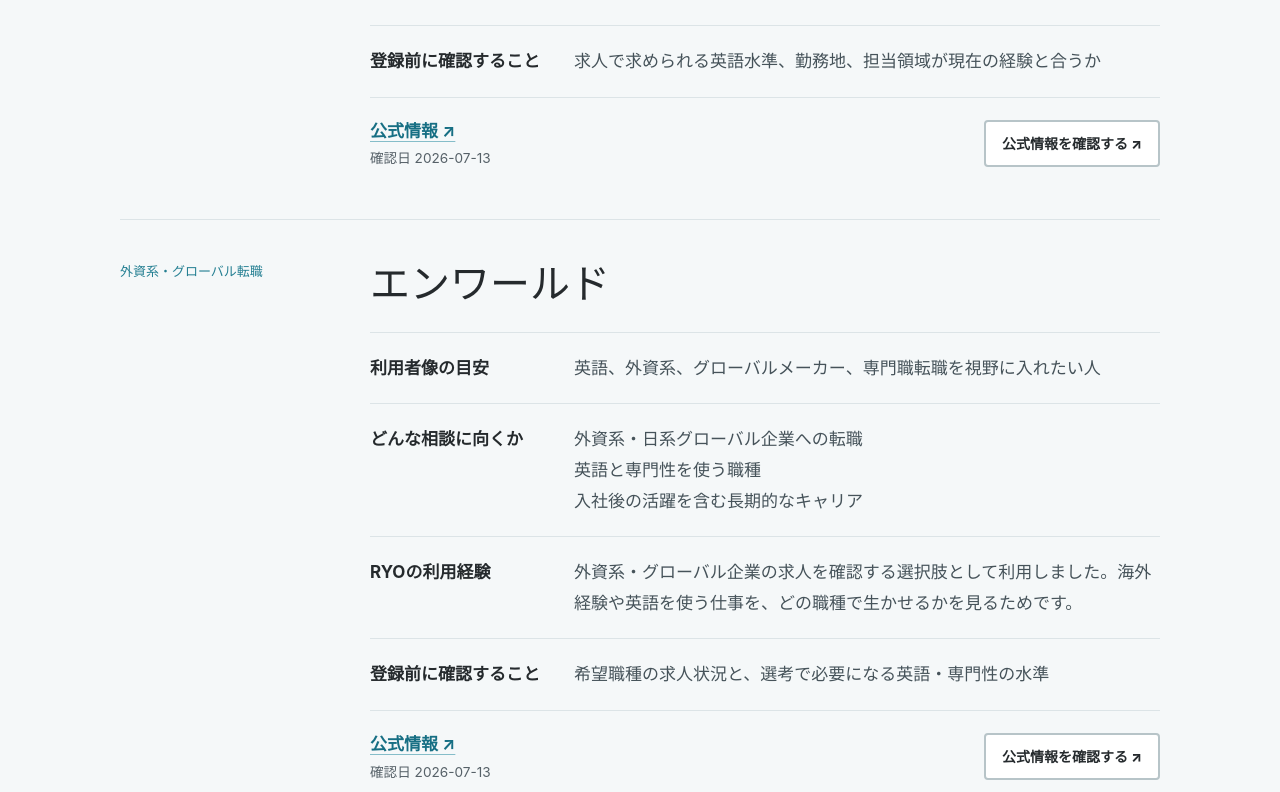
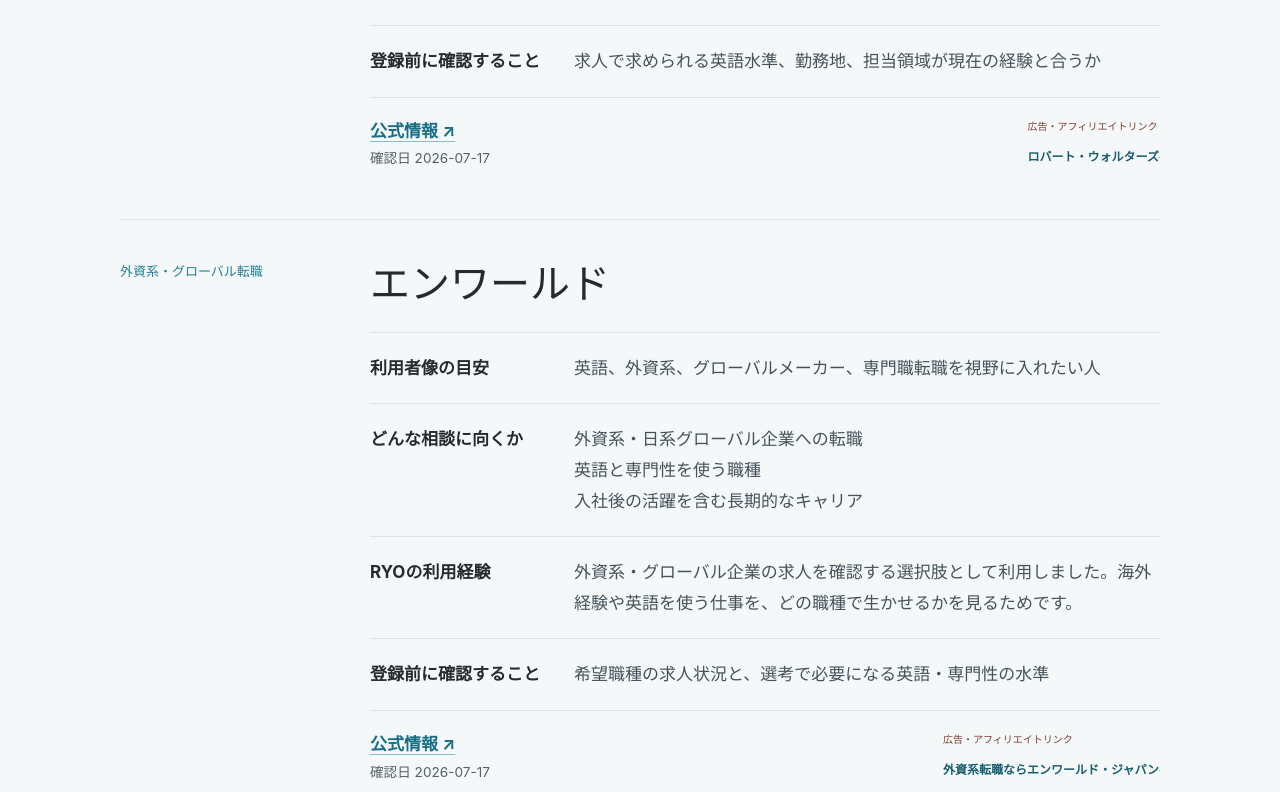
Before and after one commit to ryo0905-eng/manufacturing-compass, a Next.js app: page /career-agents in a window 1280 px wide. Shown: the part 4368-5160 px from the top of the page. Built offline with nearby package versions, Linux system fonts and the light colour scheme; no server answers; grey boxes are pictures that could not be loaded.

Commit message:
feat: 承認済み転職エージェントの広告リンクを追加する

```diff
--- a/src/data/affiliateLinks.ts
+++ b/src/data/affiliateLinks.ts
@@ -114,11 +114,13 @@ export const affiliateAgents: AffiliateAgent[] = [
     consultationTopics: ["英語を使うメーカー技術職", "外資系・日系グローバル企業の比較", "英文レジュメと面接準備"],
     personalExperience: "外資系メーカー、半導体関連、新規事業、英語を使うポジションの求人紹介を受けました。日系メーカーだけを見ていたときとは異なる職種や要件を知るために利用しました。",
     pointsToConfirm: "求人で求められる英語水準、勤務地、担当領域が現在の経験と合うか",
-    affiliateUrl: undefined,
+    affiliateUrl: "https://h.accesstrade.net/sp/cc?rk=0100ojgk00ova3",
+    affiliateCreativeHtml:
+      '<a href="https://h.accesstrade.net/sp/cc?rk=0100ojgk00ova3" rel="nofollow" referrerpolicy="no-referrer-when-downgrade">ロバート・ウォルターズ<img src="https://h.accesstrade.net/sp/rr?rk=0100ojgk00ova3" width="1" height="1" border="0" alt=""></a>',
     officialUrl: "https://www.robertwalters.co.jp/",
-    linkType: "official",
+    linkType: "affiliate",
     sourceUrl: "https://www.robertwalters.co.jp/expertise/industrial-and-electrical.html",
-    lastUpdated,
+    lastUpdated: "2026-07-17",
   },
   {
     id: "enworld",
@@ -131,11 +133,13 @@ export const affiliateAgents: AffiliateAgent[] = [
     consultationTopics: ["外資系・日系グローバル企業への転職", "英語と専門性を使う職種", "入社後の活躍を含む長期的なキャリア"],
     personalExperience: "外資系・グローバル企業の求人を確認する選択肢として利用しました。海外経験や英語を使う仕事を、どの職種で生かせるかを見るためです。",
     pointsToConfirm: "希望職種の求人状況と、選考で必要になる英語・専門性の水準",
-    affiliateUrl: undefined,
+    affiliateUrl: "https://h.accesstrade.net/sp/cc?rk=0100o60a00ova3",
+    affiliateCreativeHtml:
+      '<a href="https://h.accesstrade.net/sp/cc?rk=0100o60a00ova3" rel="nofollow" referrerpolicy="no-referrer-when-downgrade">外資系転職ならエンワールド・ジャパン<img src="https://h.accesstrade.net/sp/rr?rk=0100o60a00ova3" width="1" height="1" border="0" alt=""></a>',
     officialUrl: "https://www.enworld.com/",
-    linkType: "official",
+    linkType: "affiliate",
     sourceUrl: "https://www.enworld.com/",
-    lastUpdated,
+    lastUpdated: "2026-07-17",
   },
 ];
 
```
